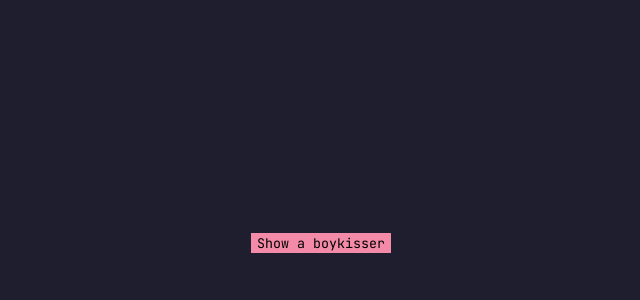
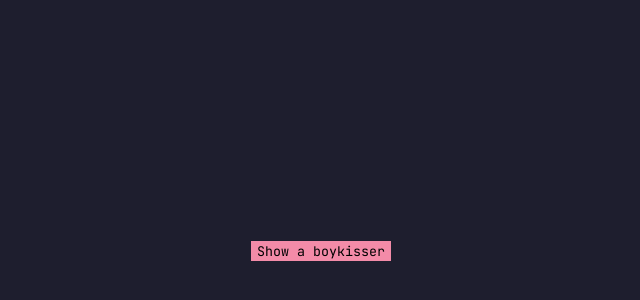
Before and after one commit to tkpmonke/boykisser-app, a plain HTML site: page index.html in a window 1280 px wide. Shown: the part 388-688 px from the top of the page, without its empty margins (319-959 px from the left). Drawn offline with Linux system fonts and the light colour scheme.

Commit message:
bug fixes

```diff
--- a/styles/index.css
+++ b/styles/index.css
@@ -3,10 +3,6 @@
 }
 
 body {
-	width: 100%;
-	height: 100%;
-	margin: 0;
-
 	display: flex;
 	flex: 1;
 	flex-direction: column;
```
